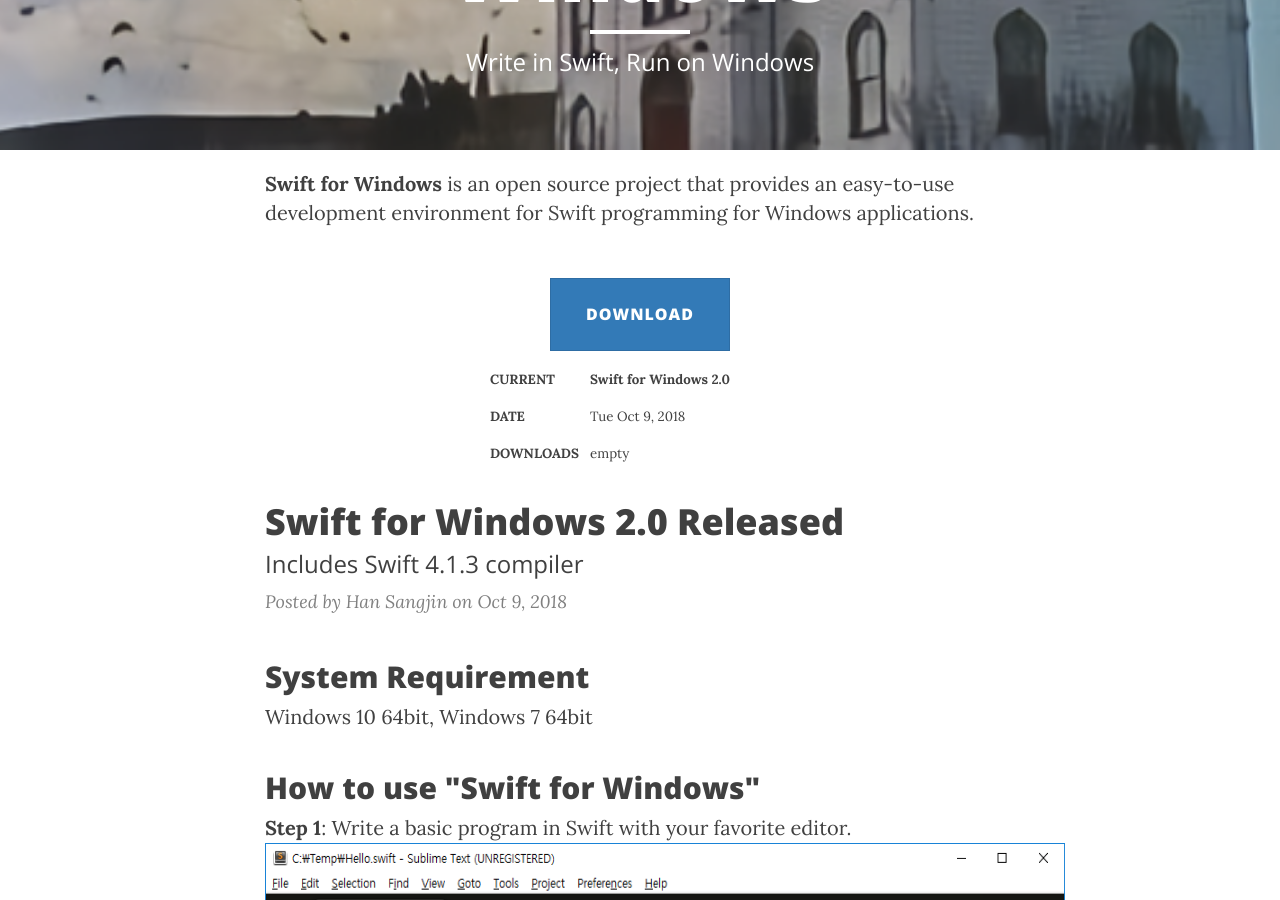
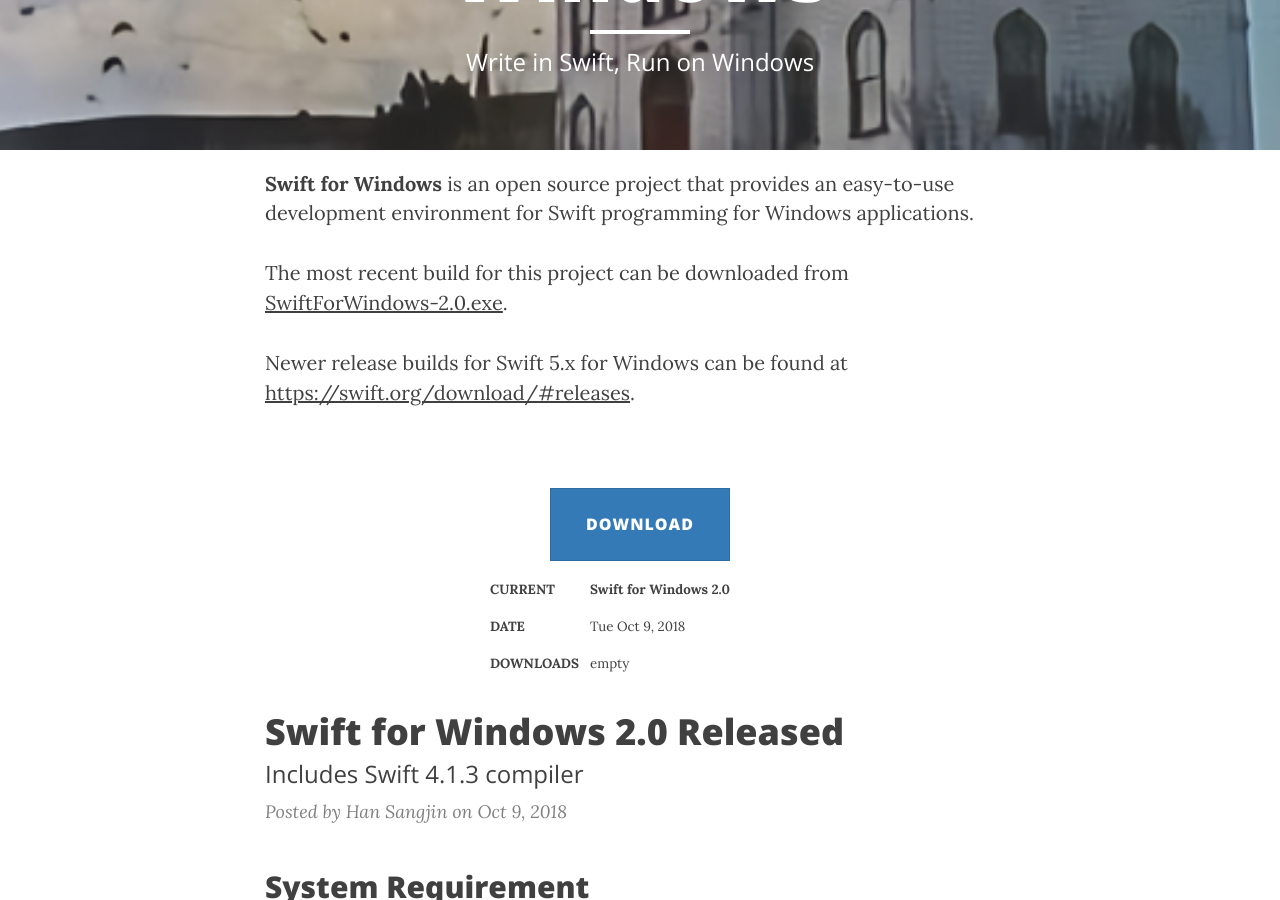
Before and after one commit to SwiftForWindows/SwiftForWindows.github.io, a Jekyll site: the page built from index.html, in a window 1280 px wide and 900 px high, scrolled down 386 px. Built offline with Jekyll 4.4.1, drawn with Linux system fonts in a browser that asks for light colours; nearby versions of some CDN libraries.

Commit message:
Mention newer Windows builds at swift.org/download

```diff
--- a/index.html
+++ b/index.html
@@ -9,6 +9,14 @@
 ---
 
 <b>Swift for Windows</b> is an open source project that provides an easy-to-use development environment for Swift programming for Windows applications.
+
+<p>
+The most recent build for this project can be downloaded from <a href="https://github.com/SwiftForWindows/SwiftForWindows/releases/download/v2.0/SwiftForWindows-2.0.exe">SwiftForWindows-2.0.exe</a>.
+</p>
+
+<p>
+Newer release builds for Swift 5.x for Windows can be found at <a href="https://swift.org/download/#releases">https://swift.org/download/#releases</a>.
+</p>
 
 <table height="50"></table>
 <div align="center" height="500">
```
